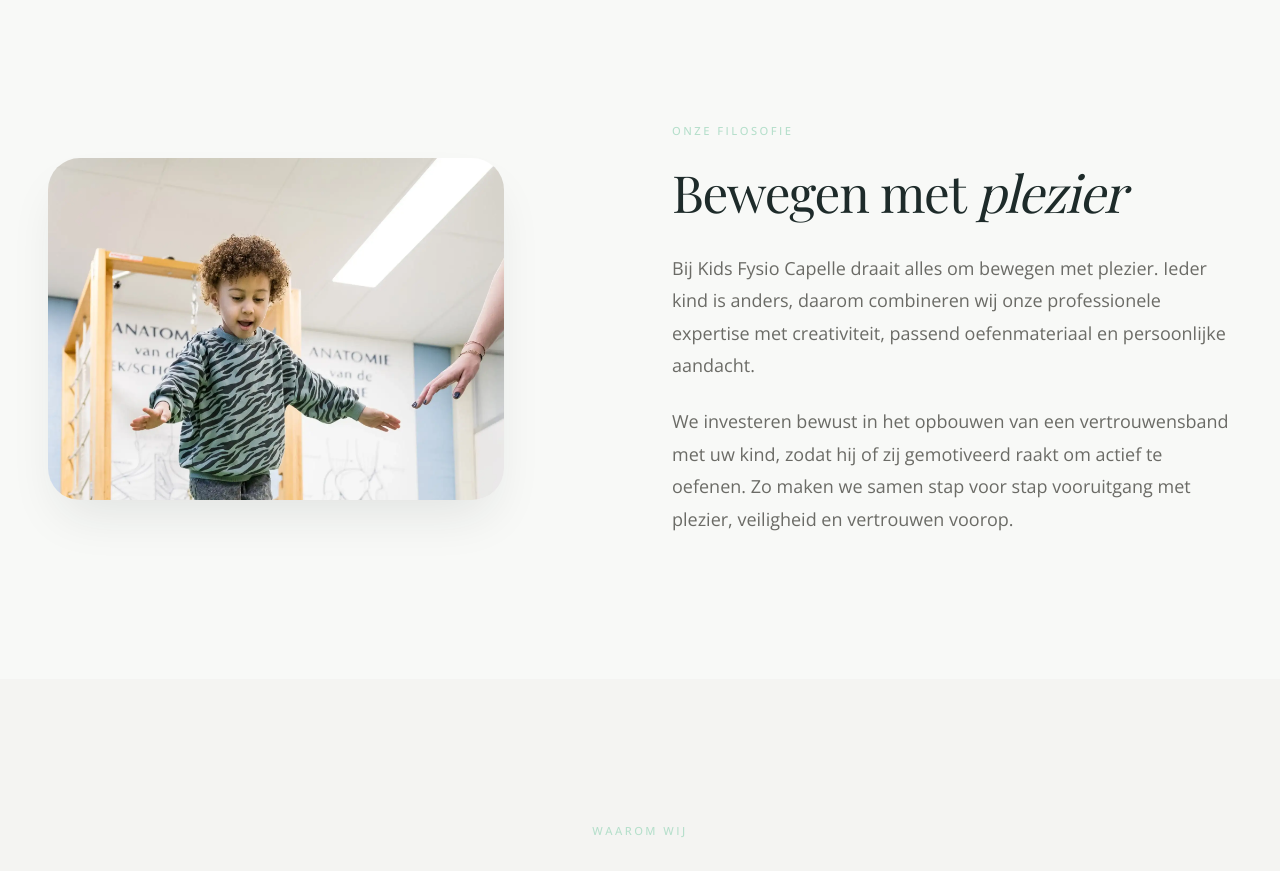
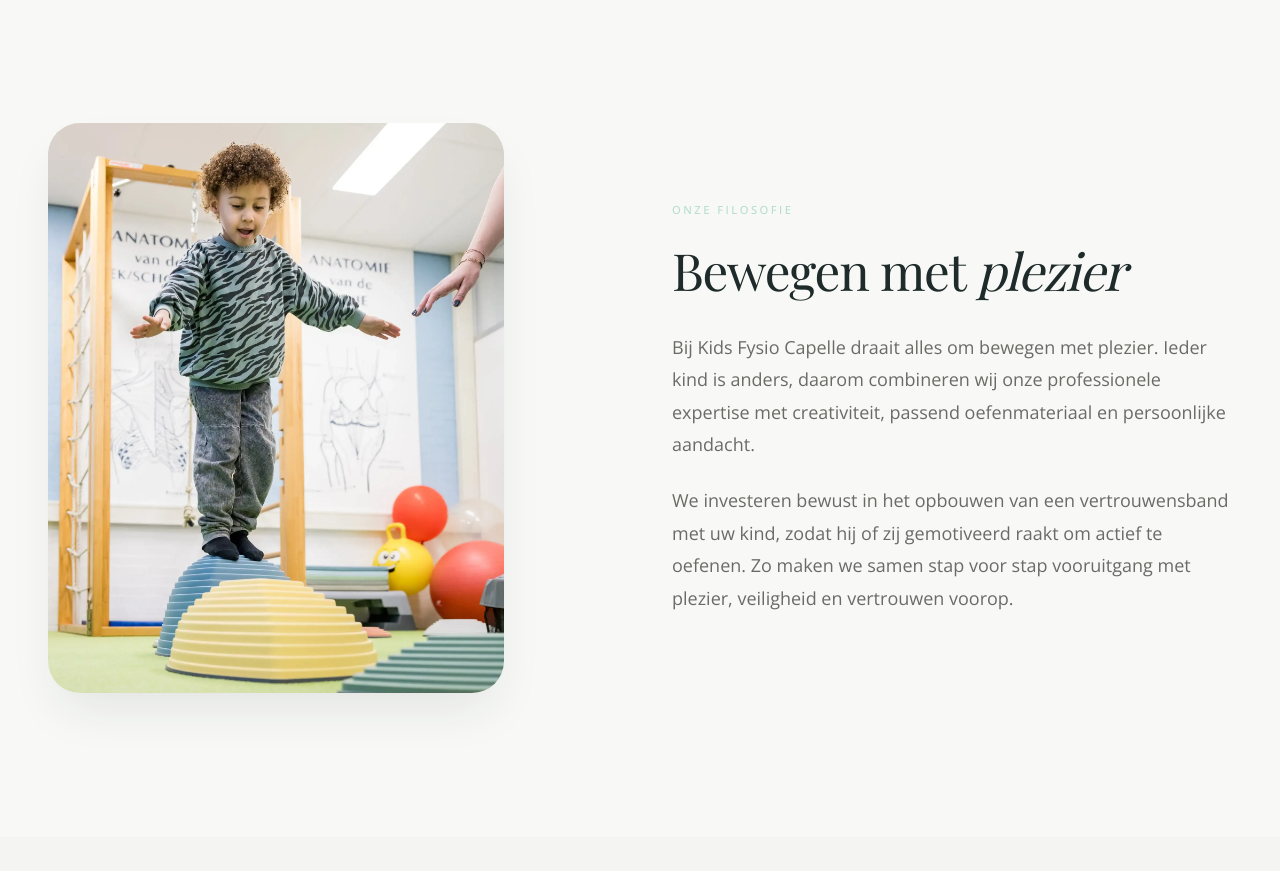
Before and after one commit to Maximustopdeals/kidsfysio-capelle-next-js, a Next.js app: page /over-ons in a window 1280 px wide. Shown: the part 2900-3771 px from the top of the page. Built offline with nearby package versions, Linux system fonts and the light colour scheme.

Commit message:
Adjust aspect ratio and image class in page.tsx
Updated aspect ratio and image alignment for better layout.

```diff
--- a/src/app/over-ons/page.tsx
+++ b/src/app/over-ons/page.tsx
@@ -222,13 +222,13 @@ export default function OverOnsPage() {
         <div className="mx-auto max-w-7xl px-6 lg:px-12">
           <div className="grid grid-cols-1 lg:grid-cols-12 gap-12 lg:gap-16 items-center">
 
-            <div className="lg:col-span-5 relative aspect-[4/3] overflow-hidden rounded-[2rem] shadow-2xl shadow-charcoal/10">
+            {/* AANGEPAST: aspect-[4/5] in plaats van aspect-[4/3] */}
+            <div className="lg:col-span-5 relative aspect-[4/5] overflow-hidden rounded-[2rem] shadow-2xl shadow-charcoal/10">
               <Image
                 src="/images/KidsFysioCapelle-behandeling.webp"
                 alt="Kinderfysiotherapie behandeling bij Kids Fysio Capelle"
                 fill
-                // HIER IS DE FIX: object-top toegevoegd
-                className="object-cover object-top transition-transform duration-700 hover:scale-105"
+                className="object-cover object-center transition-transform duration-700 hover:scale-105"
                 sizes="(max-width: 1024px) 100vw, 40vw"
               />
             </div>
```
